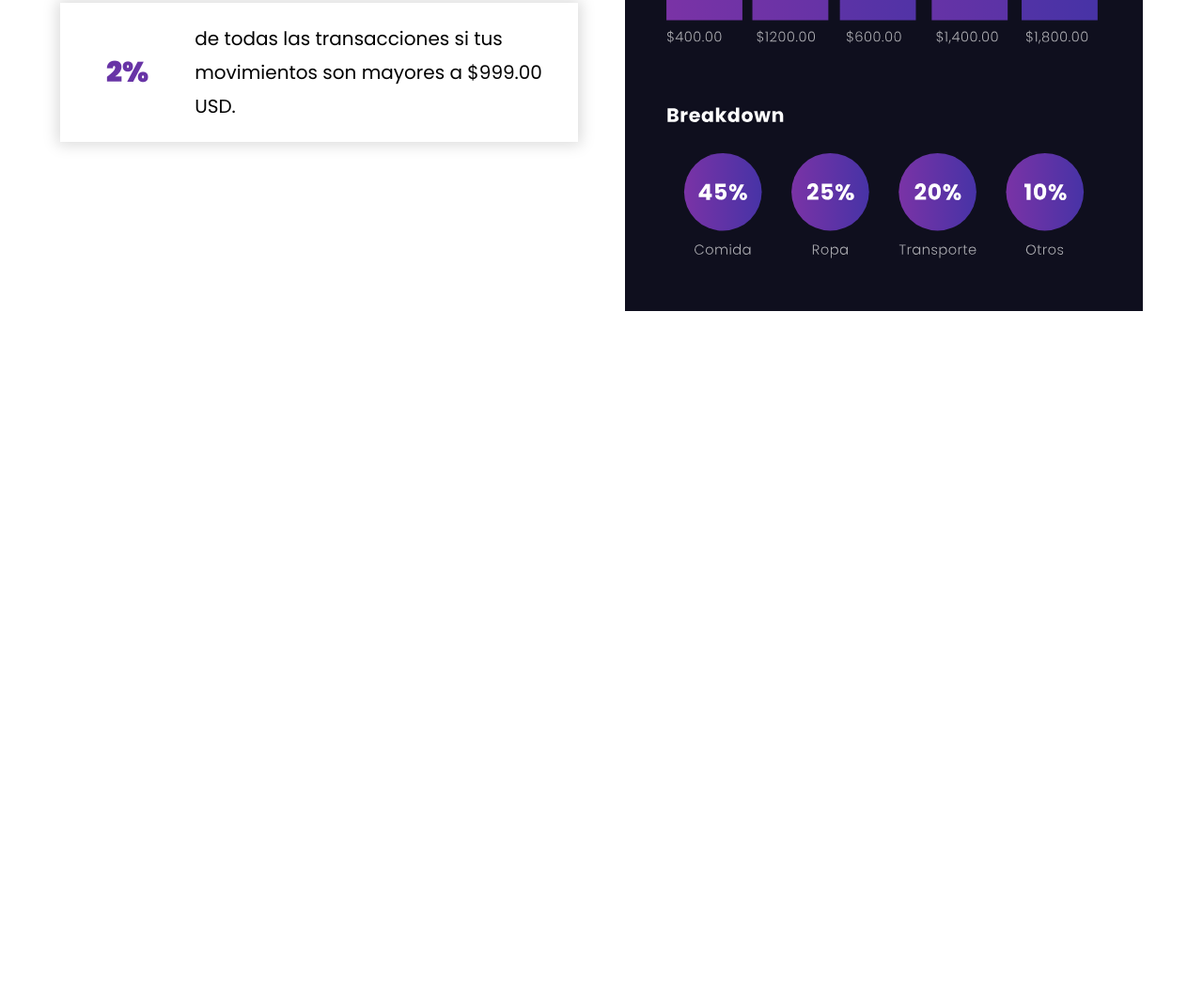
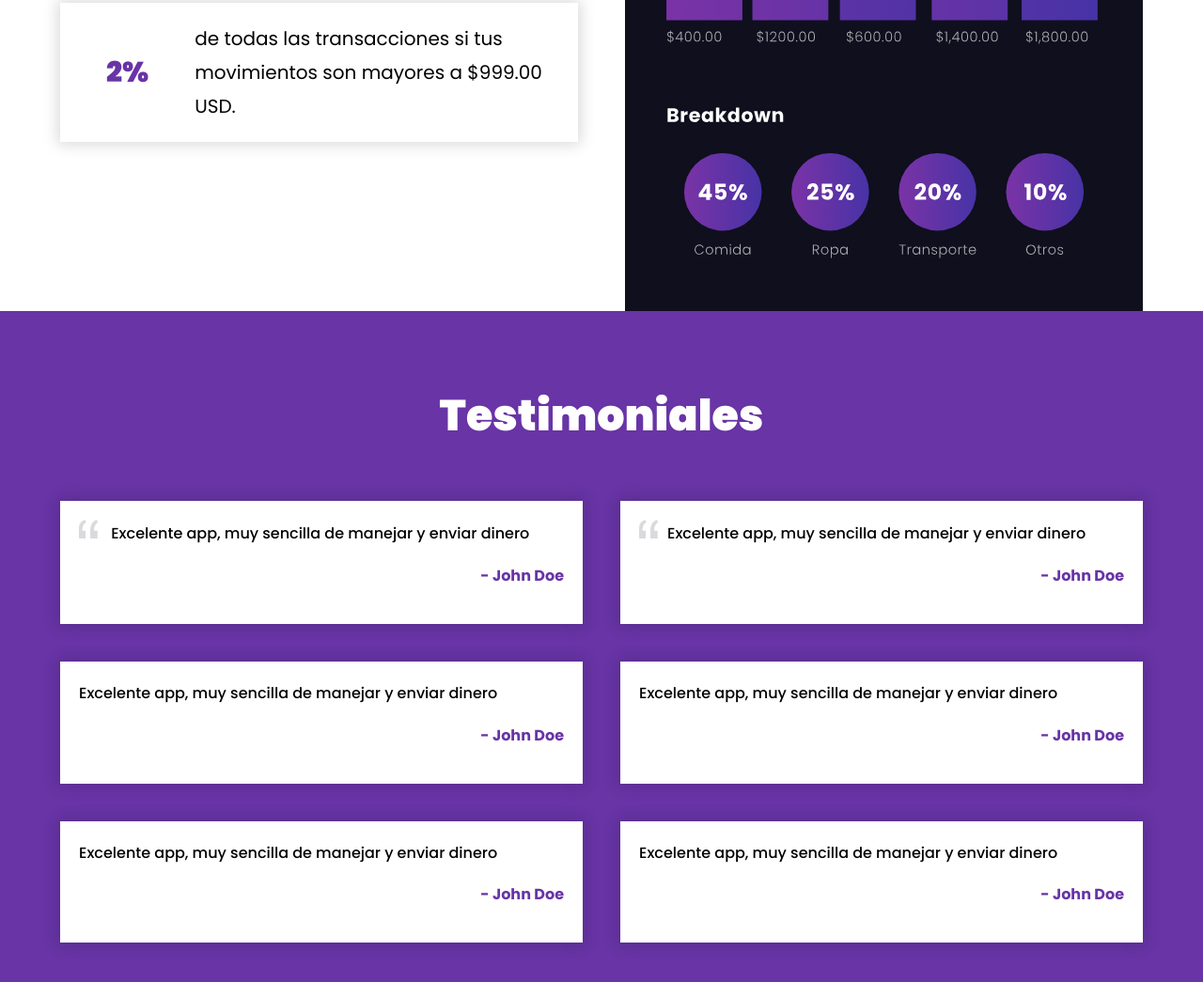
Before and after one commit to muxanz/nucleus-ewallet, a plain HTML site: page index.html in a window 1280 px wide. Shown: the part 3743-4788 px from the top of the page at 94% size. Before the commit the page ends 4074 px from the top, so only its background shows below. Drawn offline with Linux system fonts and the light colour scheme.

Commit message:
se crea seccion de testimoniales con estilos css

```diff
--- a/css/styles.css
+++ b/css/styles.css
@@ -292,3 +292,55 @@ img {
         text-align: left;
     }
 }
+
+/* testimonials */
+.testimonials {
+    background-color: var(--primary-color);
+    padding: 5rem 0;
+}
+
+.testimonials__heading {
+    color: var(--white);
+}
+
+.testimonials__grid {
+        display: grid;
+        grid-template-columns: 1fr;
+        gap: 4rem;
+}
+@media (min-width: 768px) {
+    .testimonials__grid {
+        grid-template-columns: repeat(2, 1fr) ;
+        place-content: center;
+    }
+}
+
+.testimonial {
+    background-color: var(--white);
+    padding: 2rem;
+    box-shadow: 0px 0px 15px 3px rgb(0 0 0 / .15);
+}
+
+.testimonial__text {
+    font-weight: 500;
+    text-align: left;
+    margin: 0;
+}
+
+.testimonial__text--quotes {
+    display: inline-block;
+    width: 2rem;
+    height: 2rem;
+    background-image: url(../img/comilla.png);
+    background-repeat: no-repeat;
+    background-size: cover;
+    background-position: center;
+    margin-right: 1rem;
+}
+
+.testimonial__author {
+    text-align: right;
+    color: var(--primary-color);
+    font-weight: 700;
+    /* margin: 0; */
+}
--- a/index.html
+++ b/index.html
@@ -93,7 +93,7 @@
             <h2 class="commissions__heading">Comisiones</h2>
             <div class="commisions__grid">
                 <div class="commissions__content">
-                    <p class="commisions_text">Mientras más veces utilices nucleus, menis pagas:</p>
+                    <p class="commisions_text">Mientras más veces utilices nucleus, menos pagas:</p>
                     <div class="list">
                         <div class="list__element list__element--2col">
                             <p class="list_number">3%</p>
@@ -111,5 +111,36 @@
             </div>
         </div>
     </section>
+    <section class="testimonials">
+        <div class="testimonials__container">
+            <h2 class="testimonials__heading">Testimoniales</h2>
+            <div class="testimonials__grid">
+                <div class="testimonial">
+                    <p class="testimonial__text"><span class="testimonial__text--quotes"></span>  Excelente app, muy sencilla de manejar y enviar dinero</p>
+                    <p class="testimonial__author">- John Doe</p>
+                </div>
+                <div class="testimonial">
+                    <p class="testimonial__text"><span class="testimonial__text--quotes"></span>Excelente app, muy sencilla de manejar y enviar dinero</p>
+                    <p class="testimonial__author">- John Doe</p>
+                </div>
+                <div class="testimonial">
+                    <p class="testimonial__text">Excelente app, muy sencilla de manejar y enviar dinero</p>
+                    <p class="testimonial__author">- John Doe</p>
+                </div>
+                <div class="testimonial">
+                    <p class="testimonial__text">Excelente app, muy sencilla de manejar y enviar dinero</p>
+                    <p class="testimonial__author">- John Doe</p>
+                </div>
+                <div class="testimonial">
+                    <p class="testimonial__text">Excelente app, muy sencilla de manejar y enviar dinero</p>
+                    <p class="testimonial__author">- John Doe</p>
+                </div>
+                <div class="testimonial">
+                    <p class="testimonial__text">Excelente app, muy sencilla de manejar y enviar dinero</p>
+                    <p class="testimonial__author">- John Doe</p>
+                </div>
+            </div>
+        </div>
+    </section>
 </body>
 </html>
```
